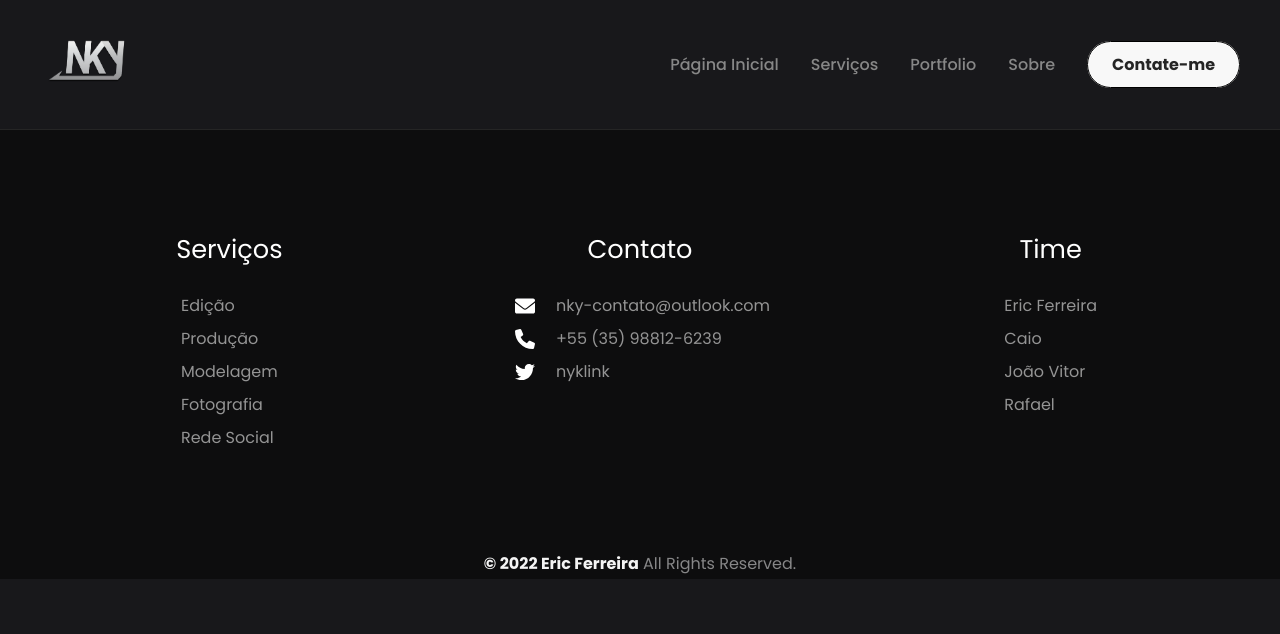
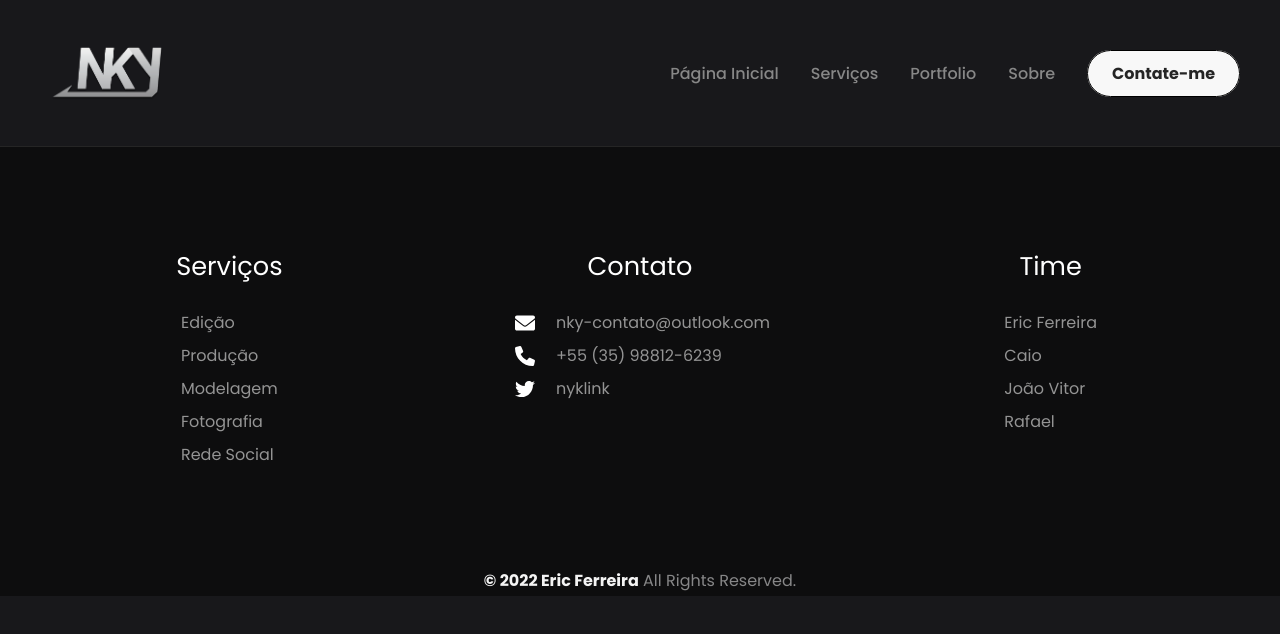
Before and after one commit to luizfelipebraga/nextjs-nickylink, a Next.js app: page / in a window 1280 px wide. Shown: the top 634 px of the page. Built offline with nearby package versions, Linux system fonts and the light colour scheme.

Commit message:
fix: improving performance

```diff
--- a/src/components/Nav/index.tsx
+++ b/src/components/Nav/index.tsx
@@ -13,8 +13,8 @@
             <Image src={Logo}
               alt="Logo"
               loading="eager"
-              width='100%'
-              height='90rem' />
+              layout="responsive"
+            />
           </BoxImage>
         </Link>
 
--- a/src/components/Nav/styles.ts
+++ b/src/components/Nav/styles.ts
@@ -18,6 +18,8 @@
 `;
 
 export const BoxImage = styled.div`
+  width: 9rem;
+  height: auto;
   cursor: pointer;
   transition: transform 0.2s ease-in-out;
 
--- a/src/pages/_document.tsx
+++ b/src/pages/_document.tsx
@@ -33,9 +33,9 @@
     return (
       <Html lang="pt-BR">
         <Head>
-          <link rel="icon" href="/images/logo1.png" />
           <link rel="preconnect" href="https://fonts.googleapis.com" />
           <link rel="preconnect" href="https://fonts.gstatic.com" />
+          <link href="https://fonts.googleapis.com/css2?family=Poppins:wght@300;400;500;700&display=swap" rel="stylesheet" />
         </Head>
         <body>
           <Main />
--- a/src/pages/home/index.tsx
+++ b/src/pages/home/index.tsx
@@ -24,7 +24,7 @@
 
           {/* <Tilty reverse axis="x" scale={1.1} perspective={900} reset={true} transformStyle='preserve-3d' > */}
             <BoxImage>
-              <Image src={Logo} alt="photo" priority />
+              <Image src={Logo} alt="photo" priority layout="fixed"/>
             </BoxImage>
           {/* </Tilty> */}
         </TitleSection>
--- a/src/pages/index.tsx
+++ b/src/pages/index.tsx
@@ -9,7 +9,7 @@
           content="A website to show nickylink's skills"
         />
         <meta name="viewport" content="initial-scale=1.0, width=device-width" />
-        <link href="https://fonts.googleapis.com/css2?family=Poppins:wght@300;400;500;700&display=optional" rel="stylesheet" />
+        <link rel="icon" href="/images/logo1.png" />
       </Head>
   )
 }
```
